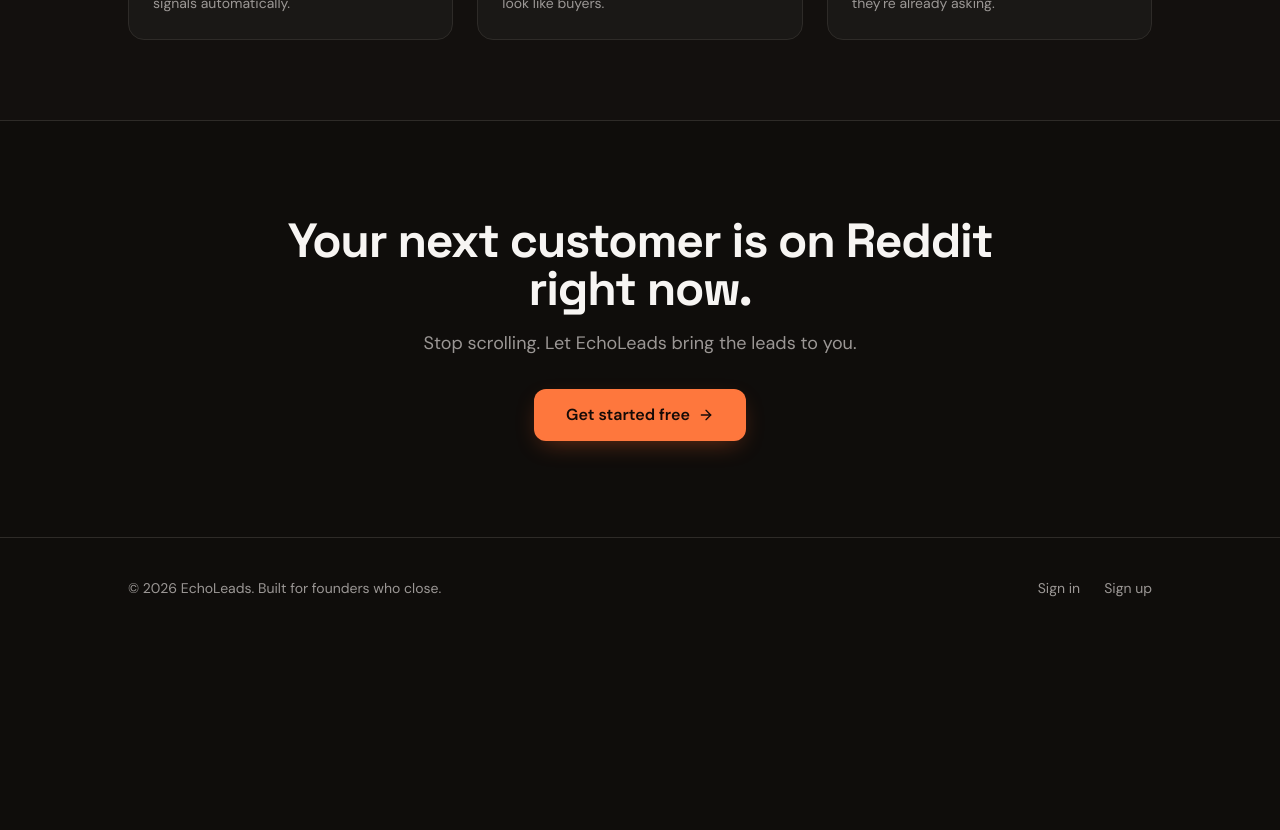
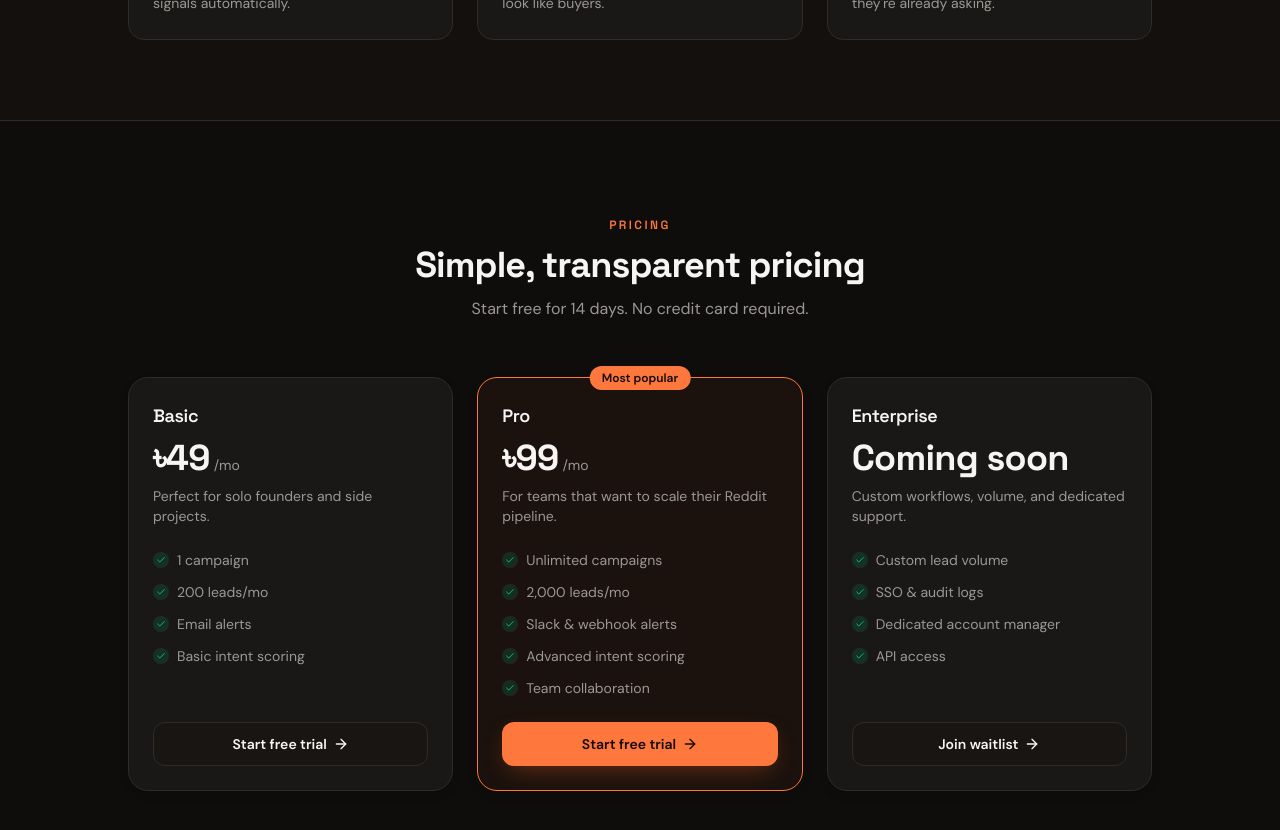
Before and after one commit to soyebcodes/echoleads, a Next.js app in the folder apps/web/: page / in a window 1280 px wide. Shown: the part 1840-2670 px from the top of the page. Before the commit the page ends 2478 px from the top, so only its background shows below. Built offline with nearby package versions, Linux system fonts and the light colour scheme; no server answers.

Commit message:
feat: add pricing section to homepage
- Basic plan at ৳49/mo
- Pro plan at ৳99/mo (most popular)
- Enterprise tier marked as Coming soon

```diff
--- a/apps/web/src/app/page.tsx
+++ b/apps/web/src/app/page.tsx
@@ -1,5 +1,5 @@
 import Link from "next/link";
-import { ArrowRight, Radar, Zap, Target, Sparkles } from "lucide-react";
+import { ArrowRight, Radar, Zap, Target, Sparkles, Check } from "lucide-react";
 import { Navbar } from "@/components/navbar";
 import { createClient } from "@/lib/supabase/server";
 
@@ -14,6 +14,39 @@
   { n: "01", title: "Describe your product", body: "Paste your site or write a sentence. We generate keywords, subreddits, and intent signals automatically." },
   { n: "02", title: "We watch Reddit for you", body: "Our scanner runs 24/7, filtering thousands of posts down to the ones that actually look like buyers." },
   { n: "03", title: "You reply and close", body: "Review scored leads, use the AI draft or write your own, and land customers where they're already asking." },
+];
+
+const PLANS = [
+  {
+    name: "Basic",
+    price: "৳49",
+    period: "/mo",
+    description: "Perfect for solo founders and side projects.",
+    features: ["1 campaign", "200 leads/mo", "Email alerts", "Basic intent scoring"],
+    cta: "Start free trial",
+    popular: false,
+    soon: false,
+  },
+  {
+    name: "Pro",
+    price: "৳99",
+    period: "/mo",
+    description: "For teams that want to scale their Reddit pipeline.",
+    features: ["Unlimited campaigns", "2,000 leads/mo", "Slack & webhook alerts", "Advanced intent scoring", "Team collaboration"],
+    cta: "Start free trial",
+    popular: true,
+    soon: false,
+  },
+  {
+    name: "Enterprise",
+    price: "Coming soon",
+    period: "",
+    description: "Custom workflows, volume, and dedicated support.",
+    features: ["Custom lead volume", "SSO & audit logs", "Dedicated account manager", "API access"],
+    cta: "Join waitlist",
+    popular: false,
+    soon: true,
+  },
 ];
 
 export default async function LandingPage() {
@@ -100,6 +133,59 @@
         </div>
       </section>
 
+      <section id="pricing" className="px-6 py-24 border-t border-border">
+        <div className="container mx-auto max-w-5xl">
+          <div className="text-center mb-14">
+            <p className="text-display text-xs font-semibold uppercase tracking-[0.2em] text-ember mb-3">Pricing</p>
+            <h2 className="text-display text-3xl md:text-4xl font-bold tracking-tight">Simple, transparent pricing</h2>
+            <p className="mt-3 text-muted-foreground max-w-xl mx-auto">Start free for 14 days. No credit card required.</p>
+          </div>
+
+          <div className="grid grid-cols-1 md:grid-cols-3 gap-6">
+            {PLANS.map((plan) => (
+              <div
+                key={plan.name}
+                className={`relative flex flex-col rounded-2xl border p-6 shadow-soft transition-transform hover:-translate-y-0.5 ${
+                  plan.popular ? "border-ember bg-ember/5" : "border-border bg-card"
+                }`}
+              >
+                {plan.popular && (
+                  <span className="absolute -top-3 left-1/2 -translate-x-1/2 rounded-full bg-ember px-3 py-1 text-xs font-semibold text-ember-foreground">
+                    Most popular
+                  </span>
+                )}
+                <h3 className="text-display text-lg font-semibold">{plan.name}</h3>
+                <div className="mt-2 flex items-baseline gap-1">
+                  <span className="text-display text-4xl font-bold">{plan.price}</span>
+                  {plan.period && <span className="text-sm text-muted-foreground">{plan.period}</span>}
+                </div>
+                <p className="mt-2 text-sm text-muted-foreground">{plan.description}</p>
+                <ul className="mt-6 flex-1 space-y-3">
+                  {plan.features.map((feature) => (
+                    <li key={feature} className="flex items-start gap-2 text-sm text-muted-foreground">
+                      <span className="mt-0.5 inline-flex h-4 w-4 items-center justify-center rounded-full bg-emerald-500/15 text-emerald-600 dark:text-emerald-400">
+                        <Check className="h-2.5 w-2.5" />
+                      </span>
+                      {feature}
+                    </li>
+                  ))}
+                </ul>
+                <Link
+                  href="/signup"
+                  className={`mt-6 inline-flex h-11 items-center justify-center gap-1.5 rounded-lg text-sm font-semibold transition-transform hover:-translate-y-0.5 ${
+                    plan.popular
+                      ? "bg-ember text-ember-foreground shadow-ember"
+                      : "border border-border bg-surface text-foreground hover:border-ember hover:text-ember"
+                  }`}
+                >
+                  {plan.cta} <ArrowRight className="h-4 w-4" />
+                </Link>
+              </div>
+            ))}
+          </div>
+        </div>
+      </section>
+
       <section className="px-6 py-24 border-t border-border">
         <div className="container mx-auto max-w-3xl text-center">
           <h2 className="text-display text-3xl md:text-5xl font-bold tracking-tight mb-4">Your next customer is on Reddit right now.</h2>
```
